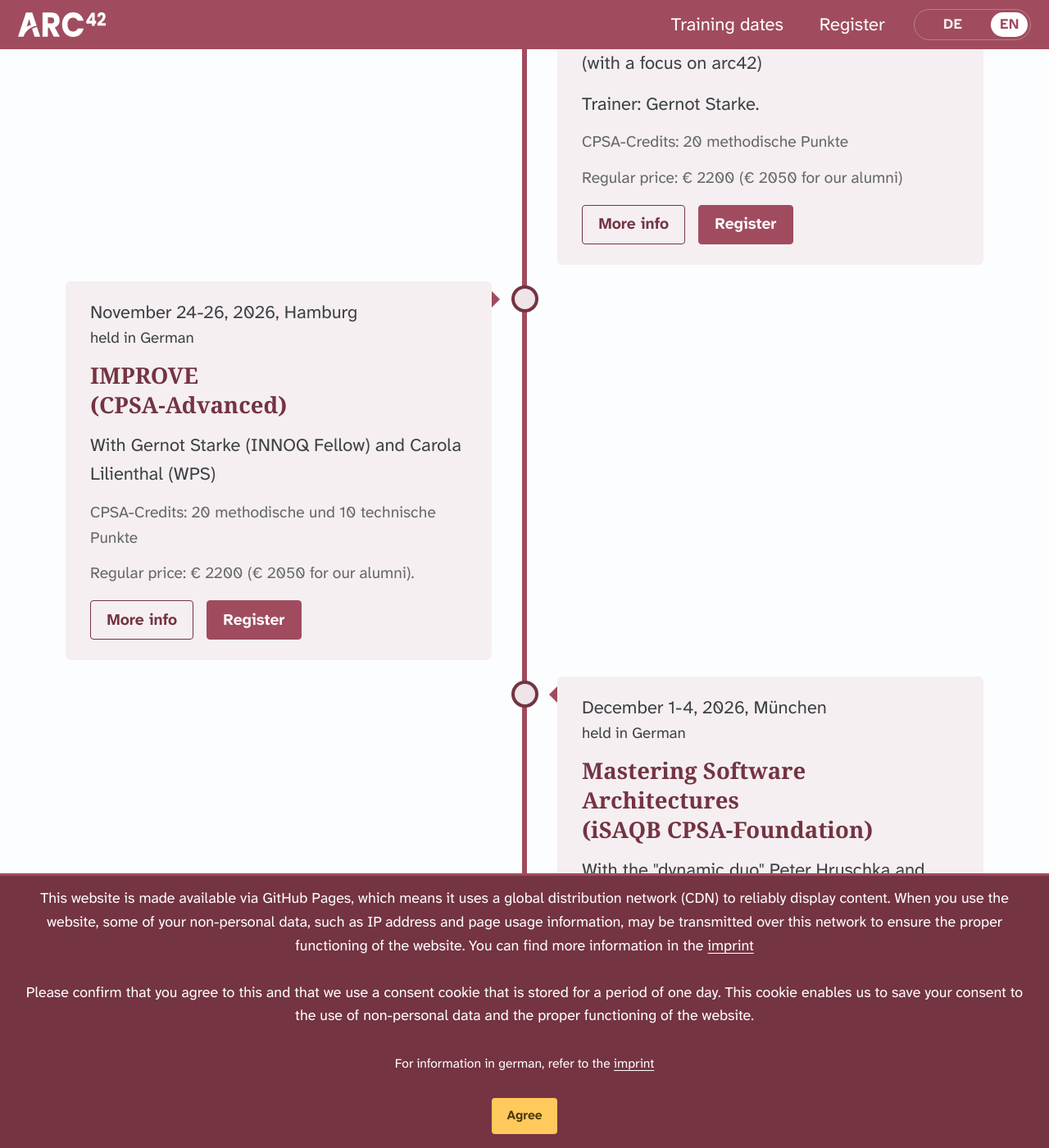
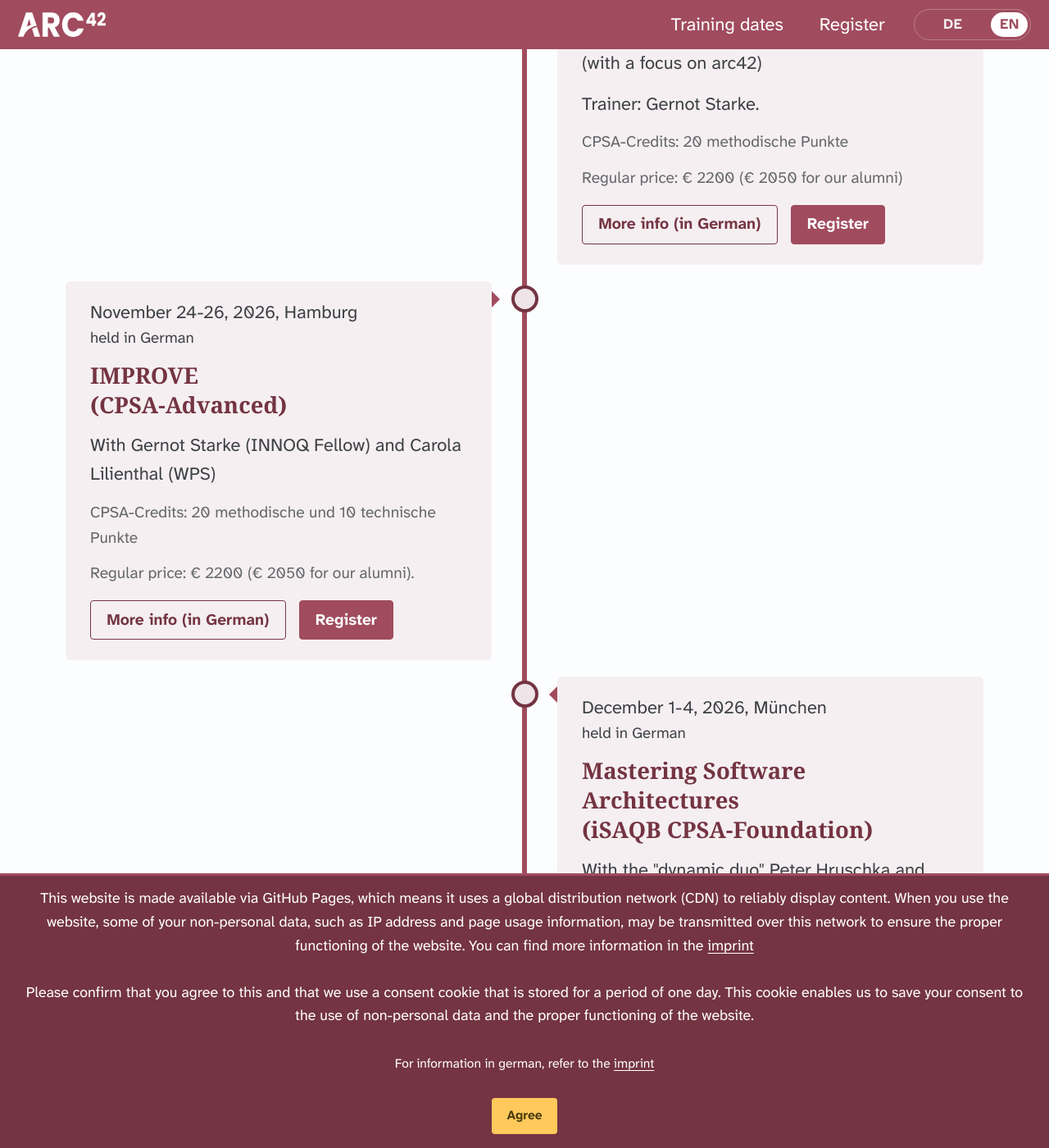
Before and after one commit to arc42/trainings.arc42.org-site, a Jekyll site: the page built from _pages/home.html, in a window 1280 px wide and 1400 px high, scrolled down 1656 px. Shown: the whole window at 82% size. Built offline with Jekyll 4.4.1, drawn with Linux system fonts in a browser that asks for light colours; cached includes are drawn as plain includes; some web fonts are replaced; some of the changed text lies outside the part shown.

Commit message:
Label cross-language info buttons; CI Ruby 3.3 to match the lockfile
The timeline's info buttons jump to arc42.de description pages without
warning about the language change. Now the label says so wherever target
and page language differ — "More info (in German)" on the 13 EN cards,
"Mehr Info (auf Englisch)" on the DE card whose target (info-msa-EN) is
an English description — and every info link carries hreflang. Same
honesty pattern as the delivery-language notes on the cards.

Both workflows asked setup-ruby for 3.2, but the lockfile's console
1.37.0 requires >= 3.3 (the local gate already builds on ruby:3.3), so
bundle install failed the PR check. Pin 3.3.

Co-Authored-By: Claude Fable 5 <noreply@anthropic.com>
Claude-Session: https://claude.ai/code/session_01KoTGtXX3jWkMbHMi8bYJRb

```diff
--- a/_includes/timeline_adoc.html
+++ b/_includes/timeline_adoc.html
@@ -20,7 +20,7 @@
   {%- assign blurb = "Effective and lean architecture documentation (with a focus on arc42)" -%}
   {%- assign sold_out_text = "(sold out — waitlist only)" -%}
   {%- assign default_price = "Regular price: € 2200 (€ 2050 for our alumni)" -%}
-  {%- assign info_label = "More info" -%}
+  {%- assign info_label = "More info (in German)" -%}
   {%- assign register_label = "Register" -%}
   {%- assign register_url = "/registration/" -%}
 {%- endif -%}
@@ -56,7 +56,7 @@
             {{ default_price }}
         </p>
         {% endif %}
-        <a class="button buttonAdoc" href="https://www.arc42.de/info-adoc/">{{ info_label }}</a>
+        <a class="button buttonAdoc" href="https://www.arc42.de/info-adoc/" hreflang="de">{{ info_label }}</a>
         {% unless sold_out %}
             <a class="button buttonAnmeldung" href="{{ register_url }}">{{ register_label }}</a>
         {% endunless %}
--- a/_includes/timeline_adoc_online.html
+++ b/_includes/timeline_adoc_online.html
@@ -19,7 +19,7 @@
   {%- assign blurb = "Effective and lean architecture documentation (with a focus on arc42)" -%}
   {%- assign sold_out_text = "(sold out — waitlist only)" -%}
   {%- assign default_price = "Regular price: € 1500" -%}
-  {%- assign info_label = "More info" -%}
+  {%- assign info_label = "More info (in German)" -%}
   {%- assign register_label = "Register" -%}
   {%- assign register_url = "/registration/" -%}
 {%- endif -%}
@@ -59,7 +59,7 @@
         </p>
         {% endif %}
 
-        <a class="button buttonAdoc" href="https://www.arc42.de/info-adoc/">{{ info_label }}</a>
+        <a class="button buttonAdoc" href="https://www.arc42.de/info-adoc/" hreflang="de">{{ info_label }}</a>
         {% unless sold_out %}
             <a class="button buttonAnmeldung" href="{{ register_url }}">{{ register_label }}</a>
         {% endunless %}
--- a/_includes/timeline_improve.html
+++ b/_includes/timeline_improve.html
@@ -18,7 +18,7 @@
   {%- assign blurb = "With Gernot Starke (INNOQ Fellow) and Carola Lilienthal (WPS)" -%}
   {%- assign sold_out_text = "(sold out — waitlist only)" -%}
   {%- assign default_price = "Regular price: € 2200 (€ 2050 for our alumni)." -%}
-  {%- assign info_label = "More info" -%}
+  {%- assign info_label = "More info (in German)" -%}
   {%- assign register_label = "Register" -%}
   {%- assign register_url = "/registration/" -%}
 {%- endif -%}
@@ -48,7 +48,7 @@
         <p class="date-small">
             {{ default_price }}
         </p>
-        <a class="button buttonImprove" href="https://www.arc42.de/info-improve/">{{ info_label }}</a>
+        <a class="button buttonImprove" href="https://www.arc42.de/info-improve/" hreflang="de">{{ info_label }}</a>
         {% unless sold_out %}
             <a class="button buttonAnmeldung" href="{{ register_url }}">{{ register_label }}</a>
         {% endunless %}
--- a/_includes/timeline_msa.html
+++ b/_includes/timeline_msa.html
@@ -24,7 +24,7 @@
     The ideal preparation for the iSAQB Foundation certification.
   {%- endcapture -%}
   {%- assign sold_out_text = "(sold out — waitlist only)" -%}
-  {%- assign info_label = "More info" -%}
+  {%- assign info_label = "More info (in German)" -%}
   {%- assign register_label = "Register" -%}
   {%- assign register_url = "/registration/" -%}
 {%- endif -%}
@@ -58,7 +58,7 @@
             </p>
         {% endif %}
 
-        <a class="button buttonMSA" href="https://www.arc42.de/info-msa/">{{ info_label }}</a>
+        <a class="button buttonMSA" href="https://www.arc42.de/info-msa/" hreflang="de">{{ info_label }}</a>
         {% unless sold_out %}
             <a class="button buttonAnmeldung" href="{{ register_url }}">{{ register_label }}</a>
         {% endunless %}
--- a/_includes/timeline_msa_online.html
+++ b/_includes/timeline_msa_online.html
@@ -14,7 +14,7 @@
   {%- endcapture -%}
   {%- assign sold_out_text = "(Ausgebucht, nur noch Warteliste)" -%}
   {%- assign fee = "Teilnahmegebühr: € 2100" -%}
-  {%- assign info_label = "Mehr Info" -%}
+  {%- assign info_label = "Mehr Info (auf Englisch)" -%}
   {%- assign register_label = "Anmeldung" -%}
   {%- assign register_url = "/anmeldung/" -%}
 {%- else -%}
@@ -53,7 +53,7 @@
             {{ fee }}
         </p>
 
-        <a class="button buttonMSA" href="https://www.arc42.de/info-msa-EN/">{{ info_label }}</a>
+        <a class="button buttonMSA" href="https://www.arc42.de/info-msa-EN/" hreflang="en">{{ info_label }}</a>
         {% unless sold_out %}
             <a class="button buttonAnmeldung" href="{{ register_url }}">{{ register_label }}</a>
         {% endunless %}
--- a/_includes/timeline_req4arc.html
+++ b/_includes/timeline_req4arc.html
@@ -20,7 +20,7 @@
   {%- assign trainer_line = 'With the "dynamic duo" Peter Hruschka and Gernot Starke.' -%}
   {%- assign sold_out_text = "(sold out — waitlist only)" -%}
   {%- assign default_price = "Regular price: € 2200 (€ 2050 for our alumni)" -%}
-  {%- assign info_label = "More info" -%}
+  {%- assign info_label = "More info (in German)" -%}
   {%- assign register_label = "Register" -%}
   {%- assign register_url = "/registration/" -%}
 {%- endif -%}
@@ -50,7 +50,7 @@
         <p class="date-small">
             {{ default_price }}
         </p>
-        <a class="button buttonReq4Arc" href="https://www.arc42.de/info-req4arc/">{{ info_label }}</a>
+        <a class="button buttonReq4Arc" href="https://www.arc42.de/info-req4arc/" hreflang="de">{{ info_label }}</a>
         {% unless sold_out %}
             <a class="button buttonAnmeldung" href="{{ register_url }}">{{ register_label }}</a>
         {% endunless %}
```
Also changed, not shown: .github/workflows/validate-trainings.yml, .github/workflows/weekly-refresh.yml.
